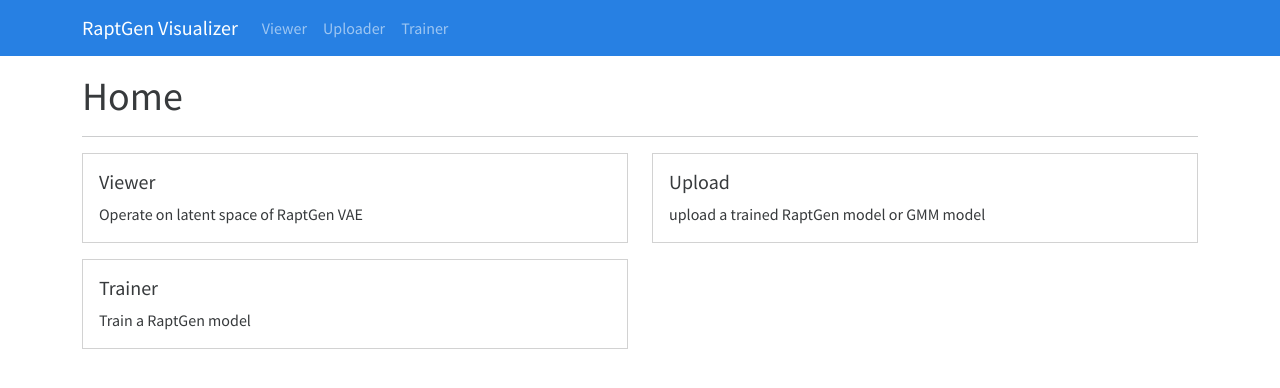
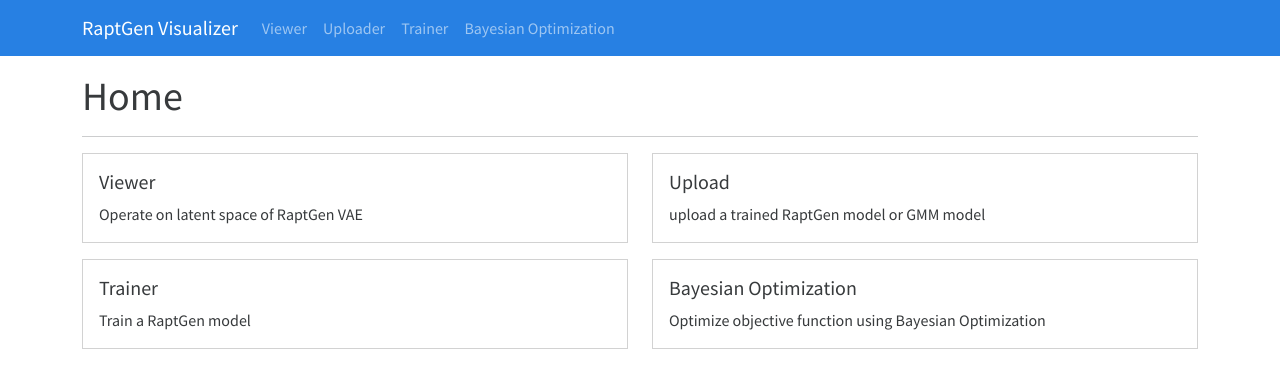
Before and after one commit to unkosan/RaptGen-UI, a Next.js app in the folder visualizer/: page / in a window 1280 px wide. Shown: the top 388 px of the page. Built offline with nearby package versions, Linux system fonts and the light colour scheme; what @zodios/core would draw is missing.

Commit message:
feat: initialized the main page of bayesopt

```diff
--- a/visualizer/components/common/navigator.tsx
+++ b/visualizer/components/common/navigator.tsx
@@ -1,7 +1,7 @@
 import { Navbar, Nav, Container } from "react-bootstrap";
 
 type Props = {
-  currentPage: "viewer" | "uploader";
+  currentPage: "viewer" | "uploader" | "trainer" | "bayesopt";
 };
 
 const Navigator: React.FC<Props> = ({ currentPage }) => {
@@ -13,6 +13,7 @@ const Navigator: React.FC<Props> = ({ currentPage }) => {
           <Nav.Link href="/viewer">Viewer</Nav.Link>
           <Nav.Link href="/uploader">Uploader</Nav.Link>
           <Nav.Link href="/trainer">Trainer</Nav.Link>
+          <Nav.Link href="/bayesopt">Bayesian Optimization</Nav.Link>
         </Nav>
       </Container>
     </Navbar>
--- a/visualizer/pages/index.tsx
+++ b/visualizer/pages/index.tsx
@@ -63,7 +63,13 @@ const Home: React.FC = () => {
                 url="/trainer"
               />
             </Col>
-            <Col></Col>
+            <Col>
+              <Cell
+                title="Bayesian Optimization"
+                content="Optimize objective function using Bayesian Optimization"
+                url="/bayesopt"
+              />
+            </Col>
           </Row>
         </Container>
       </main>
```
Also changed, not shown: visualizer/pages/bayesopt.tsx (added, +53 -0 lines).
